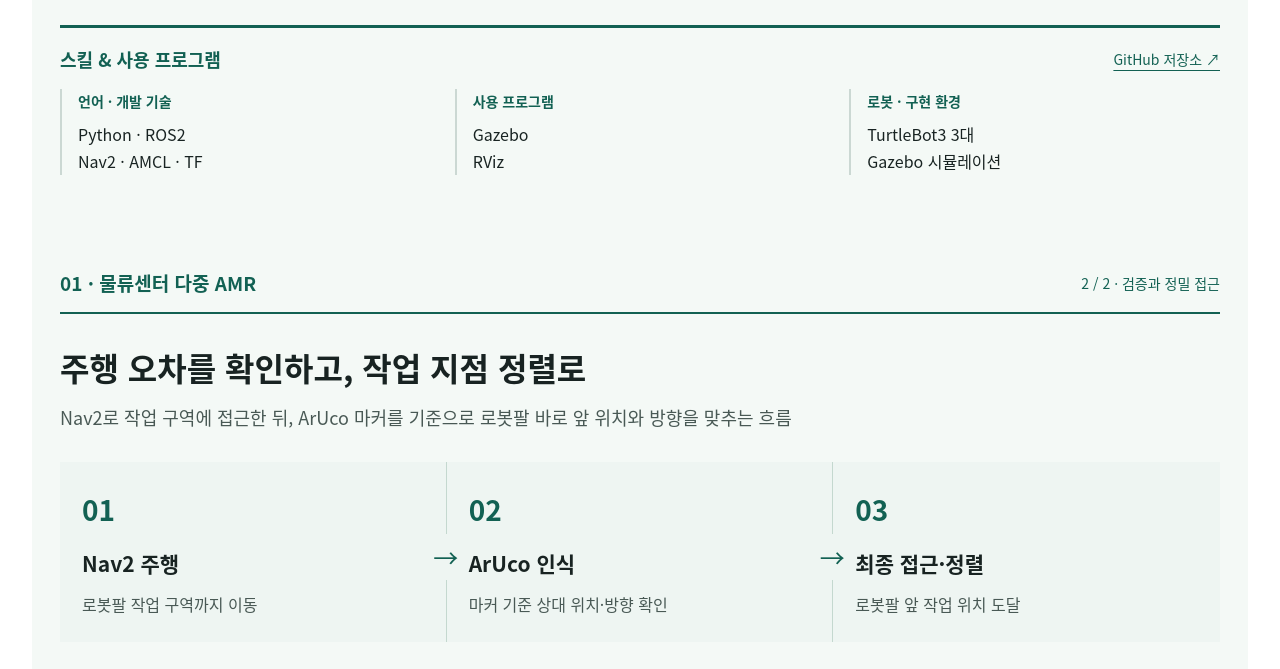
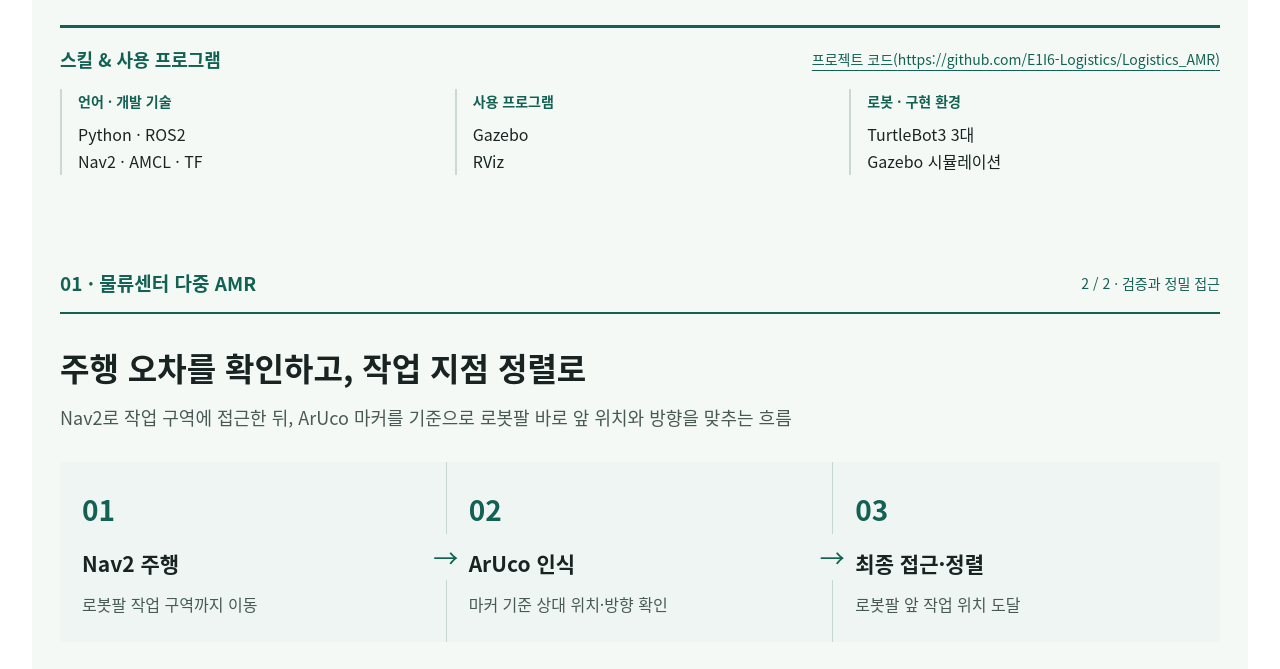
Before and after one commit to heeyeon5877-tech/heeyeon5877-tech.github.io, a plain HTML site: page index.html in a window 1280 px wide. Shown: the part 1673-2342 px from the top of the page. Drawn offline with Linux system fonts and the light colour scheme.

Commit message:
Update project links and portfolio PDF

```diff
--- a/index.html
+++ b/index.html
@@ -43,7 +43,7 @@
         <div class="project-copy"><p class="role-label">담당 · ROS2 주행 환경 / 위치 추정 / 정밀 접근</p><h3>로봇별 좌표계와 명령 흐름을 연결했습니다.</h3><ul class="detail-list"><li><strong>다중 로봇 환경</strong><span>Gazebo에 TurtleBot3 3대를 배치하고, 로봇별 namespace와 TF 접두사를 적용해 센서·명령 토픽을 분리했습니다.</span></li><li><strong>Nav2 주행 연결</strong><span>AMCL 초기 위치 설정으로 지도와 로봇의 TF 연결을 정리하고, cmd_vel 메시지 타입·전달 흐름을 수정해 RViz 목표 지점 주행을 확인했습니다.</span></li><li><strong>Route Graph 구성</strong><span>물류 구역의 이동 경로를 노드·엣지로 구성하고, Route Server 기반 주행 연결을 진행하고 있습니다.</span></li></ul></div>
         <figure class="evidence warehouse"><img src="warehouse.png" alt="Gazebo에 구성한 물류 작업 공간과 로봇팔 배치" width="711" height="770"><figcaption>Gazebo에 구성한 물류 작업 공간 · 선반·로봇팔 배치</figcaption></figure>
       </div>
-      <div class="skills-summary" aria-label="AMR 스킬 및 사용 프로그램"><div class="skills-heading"><h3>스킬 &amp; 사용 프로그램</h3><a class="source-link" href="https://github.com/E1I6-Logistics/Logistics_AMR" target="_blank" rel="noopener noreferrer">GitHub 저장소 ↗</a></div><dl class="skills-grid"><div><dt>언어 · 개발 기술</dt><dd>Python · ROS2<br>Nav2 · AMCL · TF</dd></div><div><dt>사용 프로그램</dt><dd>Gazebo<br>RViz</dd></div><div><dt>로봇 · 구현 환경</dt><dd>TurtleBot3 3대<br>Gazebo 시뮬레이션</dd></div></dl></div>
+      <div class="skills-summary" aria-label="AMR 스킬 및 사용 프로그램"><div class="skills-heading"><h3>스킬 &amp; 사용 프로그램</h3><a class="source-link" href="https://github.com/E1I6-Logistics/Logistics_AMR" target="_blank" rel="noopener noreferrer">프로젝트 코드(<span class="repo-url">https://github.com/E1I6-Logistics/Logistics_AMR</span>)</a></div><dl class="skills-grid"><div><dt>언어 · 개발 기술</dt><dd>Python · ROS2<br>Nav2 · AMCL · TF</dd></div><div><dt>사용 프로그램</dt><dd>Gazebo<br>RViz</dd></div><div><dt>로봇 · 구현 환경</dt><dd>TurtleBot3 3대<br>Gazebo 시뮬레이션</dd></div></dl></div>
     </section>
     <section class="sheet project-end project-amr" aria-labelledby="docking-title">
       <div class="project-band"><strong>01 · 물류센터 다중 AMR</strong><span>2 / 2 · 검증과 정밀 접근</span></div>
@@ -61,7 +61,7 @@
         <div class="data-story"><div class="big-stat"><strong>22,000<span>장</span></strong><p>전처리 대상 원본 이미지(약)</p></div><ol class="pipeline"><li><span>01</span><div><strong>사람 검출·크롭</strong><p>원본 이미지에서 사람 단위 이미지 생성</p></div></li><li><span>02</span><div><strong>겹침·품질 필터</strong><p>Containment Ratio, 저해상도 크롭 확인</p></div></li><li><span>03</span><div><strong>PPE 라벨 귀속</strong><p>헬멧·조끼 착용 여부를 이진 라벨로 변환</p></div></li><li><span>04</span><div><strong>충돌 제거·CSV 저장</strong><p>헬멧·조끼 순서의 2자리 코드(1=착용, 0=미착용)로 관리</p></div></li></ol></div>
       </div>
       <div class="note"><strong>평가 데이터 누수 방지</strong><p>인원수와 착용 상태를 고려해 독립 평가용 원본 100장을 선별하고, 이 원본에서 파생된 크롭을 학습 데이터에서 격리했습니다.</p></div>
-      <div class="skills-summary" aria-label="온디바이스 AI 스킬 및 사용 프로그램"><div class="skills-heading"><h3>스킬 &amp; 사용 프로그램</h3><a class="source-link" href="https://github.com/heeyeon5877-tech/safety_robot" target="_blank" rel="noopener noreferrer">GitHub 저장소 ↗</a></div><dl class="skills-grid"><div><dt>언어 · 데이터 처리</dt><dd>Python · 데이터 전처리<br>다중 라벨 분류 · 평가셋 구성</dd></div><div><dt>모델 · 실행 기술</dt><dd>YOLO · MobileNetV3<br>TFLite</dd></div><div><dt>대상 장치 · 통합 화면</dt><dd>Raspberry Pi 5<br>Safe Eye 대시보드</dd></div></dl></div>
+      <div class="skills-summary" aria-label="온디바이스 AI 스킬 및 사용 프로그램"><div class="skills-heading"><h3>스킬 &amp; 사용 프로그램</h3><a class="source-link" href="https://github.com/heeyeon5877-tech/safety_robot" target="_blank" rel="noopener noreferrer">프로젝트 코드(<span class="repo-url">https://github.com/heeyeon5877-tech/safety_robot</span>)</a></div><dl class="skills-grid"><div><dt>언어 · 데이터 처리</dt><dd>Python · 데이터 전처리<br>다중 라벨 분류 · 평가셋 구성</dd></div><div><dt>모델 · 실행 기술</dt><dd>YOLO · MobileNetV3<br>TFLite</dd></div><div><dt>대상 장치 · 통합 화면</dt><dd>Raspberry Pi 5<br>Safe Eye 대시보드</dd></div></dl></div>
     </section>
     <section class="sheet project-end project-ai" aria-labelledby="integration-title">
       <div class="project-band"><strong>02 · 온디바이스 AI / Safe Eye</strong><span>2 / 2 · 비교 실험과 통합</span></div>
@@ -84,7 +84,7 @@
       <div class="project-band"><strong>03 · STM32 센서 연동 RC카</strong><span>1 / 2 · 센서 제어</span></div>
       <div class="project-heading"><div><p class="eyebrow">03 / STM32 · EMBEDDED CONTROL</p><h2 id="stm-title">센서와 상태 표시를 연결한 RC카</h2><p class="intro">STM32F411RE 기반 무선 RC카 팀 프로젝트에서 IMU·초음파·조도 센서와 LED 제어를 담당했습니다.</p></div></div>
       <div class="project-grid"><div><p class="role-label">담당 · 센서 입력 / 장애물 감지 / LED 자동 제어</p><h3>센서값을 주행 조건과 상태 출력으로 연결했습니다.</h3><ul class="detail-list"><li><strong>초음파 장애물 감지</strong><span>HC-SR04의 Echo 펄스를 타이머 Input Capture로 측정했습니다. 10 cm 이내 장애물을 감지하면 전진 목표 RPM을 0으로 제한하고 후진·회전은 허용했습니다.</span></li><li><strong>IMU 기울기 입력</strong><span>ADXL345의 가속도 값을 I2C로 읽어 차체 기울기를 감지하고, 기울기 상태를 LCD에 표시했습니다.</span></li><li><strong>조도 기반 LED 제어</strong><span>주변 밝기에 따라 LED를 자동으로 제어하는 기능을 구현했습니다.</span></li></ul><div class="inline-facts"><div><strong>10 cm</strong><span>전진 제한 기준</span></div><div><strong>50 ms</strong><span>IMU 읽기 주기</span></div><div><strong>100 ms</strong><span>초음파 트리거 주기</span></div></div></div><figure class="evidence car"><img src="stm32-car.jpg" alt="STM32 RC카 실물: LCD, 초음파 센서, 보드와 배선이 장착된 섀시" width="1200" height="1600" loading="lazy"><figcaption>실제 제작한 RC카 · 팀 발표자료 사진</figcaption></figure></div>
-      <div class="skills-summary" aria-label="STM32 스킬 및 사용 프로그램"><div class="skills-heading"><h3>스킬 &amp; 사용 프로그램</h3><a class="source-link" href="https://github.com/heeyeon5877-tech/Lcd_RC_Car_With_STM32" target="_blank" rel="noopener noreferrer">GitHub 저장소 ↗</a></div><dl class="skills-grid"><div><dt>언어 · 제어 기술</dt><dd>C · HAL · I2C<br>Input Capture · ADC</dd></div><div><dt>사용 프로그램</dt><dd>STM32CubeMX</dd></div><div><dt>보드 · 센서</dt><dd>STM32F411RE · ADXL345<br>HC-SR04 · 조도 센서 · LED</dd></div></dl></div>
+      <div class="skills-summary" aria-label="STM32 스킬 및 사용 프로그램"><div class="skills-heading"><h3>스킬 &amp; 사용 프로그램</h3><a class="source-link" href="https://github.com/heeyeon5877-tech/Lcd_RC_Car_With_STM32" target="_blank" rel="noopener noreferrer">프로젝트 코드(<span class="repo-url">https://github.com/heeyeon5877-tech/Lcd_RC_Car_With_STM32</span>)</a></div><dl class="skills-grid"><div><dt>언어 · 제어 기술</dt><dd>C · HAL · I2C<br>Input Capture · ADC</dd></div><div><dt>사용 프로그램</dt><dd>STM32CubeMX</dd></div><div><dt>보드 · 센서</dt><dd>STM32F411RE · ADXL345<br>HC-SR04 · 조도 센서 · LED</dd></div></dl></div>
     </section>
     <section class="sheet project-end project-stm32" aria-labelledby="firmware-title">
       <div class="project-band"><strong>03 · STM32 센서 연동 RC카</strong><span>2 / 2 · 펌웨어 통합</span></div>
@@ -96,7 +96,7 @@
       <div class="project-band"><strong>04 · PLC HMI·서보 제어</strong><span>1 / 1 · 미니 프로젝트</span></div>
       <div class="project-heading"><div><p class="eyebrow">04 / PLC · MINI PROJECT</p><h2 id="plc-title">자동화 설비 HMI와 서보 기본 제어</h2><p class="intro">운용 화면을 설계하고, 조작 입력과 PLC 제어·상태 정보를 연결했습니다.</p></div></div>
       <div class="project-grid"><div><p class="role-label">담당 · HMI 화면 설계 / 기본 기능 구현</p><h3>조작과 상태 확인이 가능한 화면을 구성했습니다.</h3><ul class="detail-list"><li><strong>HMI 3개 화면 설계</strong><span>메인·서보 컨트롤·환경 컨트롤로 구분하고, 한·영 전환과 위치·속도·에러 상태 표시를 구성했습니다.</span></li><li><strong>서보 기본 동작 연결</strong><span>원점 복귀, 위치 지정, JOG 이동·속도 변경, 에러 리셋, 동작 시작과 비상정지·해제 기능을 구현했습니다.</span></li><li><strong>통합 오류 해결</strong><span>HMI 태그 연결 오류를 수정하고, JOG 버튼 미입력 시에도 속도값이 인가되던 문제에 비동작 조건을 추가했습니다.</span></li></ul><p class="scope-note">2인 팀 프로젝트 · 창고 층 선택, Tact Time 계산과 적재 램프 응용 로직은 팀원 담당</p></div><div class="plc-evidence"><figure class="evidence"><a href="plc-servo.png" target="_blank" rel="noopener noreferrer" aria-label="서보 제어 HMI 화면 원본 보기"><img src="plc-servo.png" alt="GT Designer3로 설계한 서보 컨트롤 화면: JOG, 원점 복귀, 위치·속도와 비상정지" width="997" height="748" loading="lazy"></a><figcaption>서보 컨트롤 · 조작 입력과 상태 표시</figcaption></figure><figure class="evidence secondary-plc"><img src="plc-monitor.png" alt="실린더 동작과 창고 적재 현황을 표시하는 환경 컨트롤 화면" width="998" height="747" loading="lazy"><figcaption>환경 컨트롤 · 설비 동작·적재 현황</figcaption></figure></div></div>
-      <div class="skills-summary" aria-label="PLC 스킬 및 사용 프로그램"><div class="skills-heading"><h3>스킬 &amp; 사용 프로그램</h3><a class="source-link" href="https://github.com/heeyeon5877-tech/PLC_HMI_Servo_Control" target="_blank" rel="noopener noreferrer">GitHub 저장소 ↗</a></div><dl class="skills-grid"><div><dt>제어 · 화면 설계</dt><dd>HMI 설계 · 서보 기본 제어<br>태그 연동 · Ethernet</dd></div><div><dt>사용 프로그램</dt><dd>GX Works2<br>GT Designer3</dd></div><div><dt>PLC · 서보 장치</dt><dd>Mitsubishi Q03UDV<br>MR-J4</dd></div></dl></div>
+      <div class="skills-summary" aria-label="PLC 스킬 및 사용 프로그램"><div class="skills-heading"><h3>스킬 &amp; 사용 프로그램</h3><a class="source-link" href="https://github.com/heeyeon5877-tech/PLC_HMI_Servo_Control" target="_blank" rel="noopener noreferrer">프로젝트 코드(<span class="repo-url">https://github.com/heeyeon5877-tech/PLC_HMI_Servo_Control</span>)</a></div><dl class="skills-grid"><div><dt>제어 · 화면 설계</dt><dd>HMI 설계 · 서보 기본 제어<br>태그 연동 · Ethernet</dd></div><div><dt>사용 프로그램</dt><dd>GX Works2<br>GT Designer3</dd></div><div><dt>PLC · 서보 장치</dt><dd>Mitsubishi Q03UDV<br>MR-J4</dd></div></dl></div>
     </section>
   </main>
   <footer><span>박희연 · Robotics & Embedded Software</span><a href="mailto:heeyeon5877@gmail.com">heeyeon5877@gmail.com</a></footer>
--- a/readability.css
+++ b/readability.css
@@ -1,4 +1,7 @@
 :root{--ink:#182322;--muted:#495955;--green:#126153;--accent:#a53943;--line:#cbd8d3;--soft:#f0f5f4}
+.skills-heading .source-link{white-space:normal;overflow-wrap:anywhere;min-width:0;line-height:1.6}
+.skills-heading h3{flex-shrink:0}.repo-url{overflow-wrap:anywhere}
+@media(max-width:760px){.skills-heading .source-link{width:100%;font-size:13px}}
 .skills-summary{margin-top:28px;padding-top:18px;border-top:3px solid var(--project-color)}
 .skills-heading{display:flex;align-items:center;justify-content:space-between;gap:16px;margin-bottom:16px}
 .skills-heading h3{font-size:18px;color:var(--project-color)}
```
Also changed, not shown: 1 other file.
